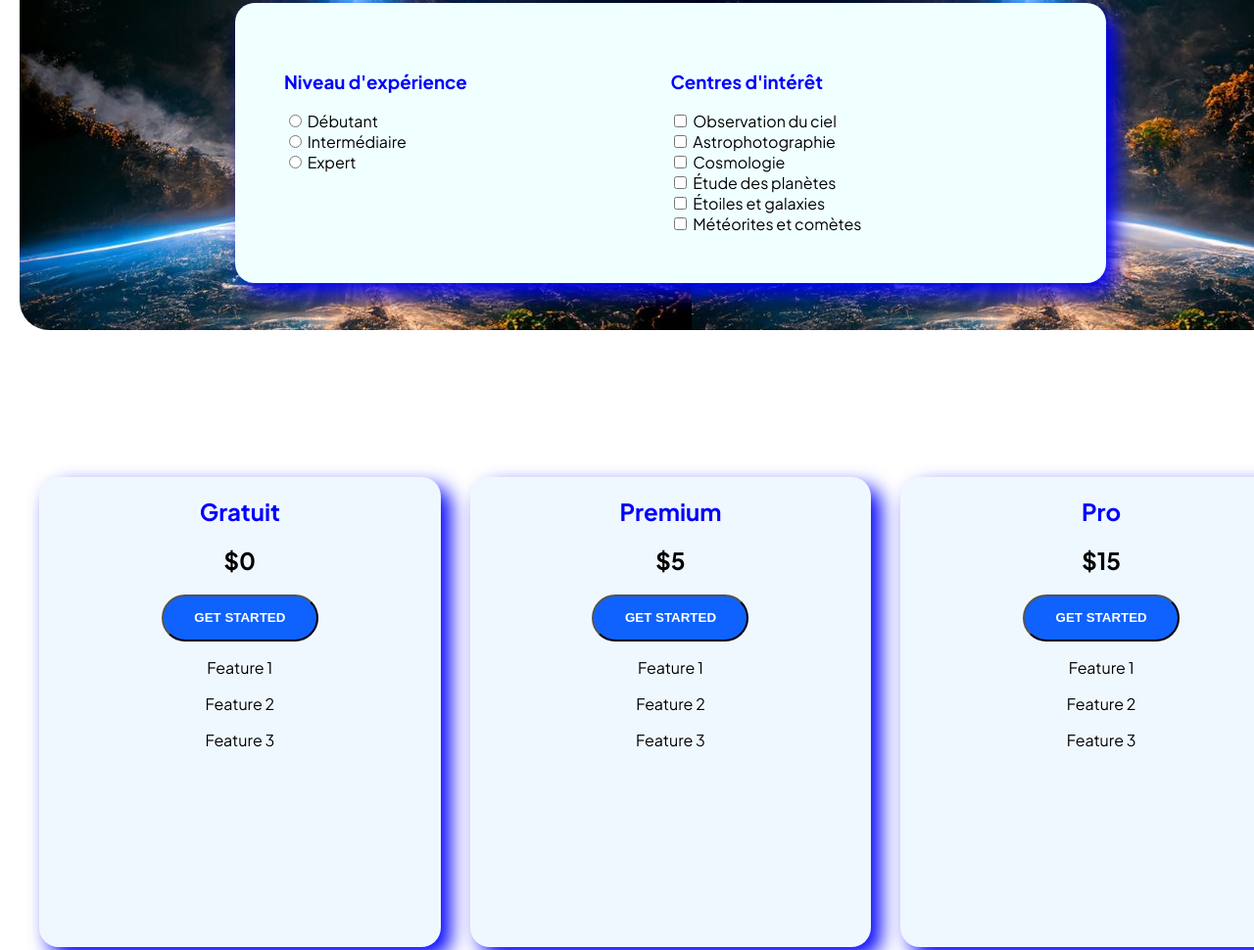
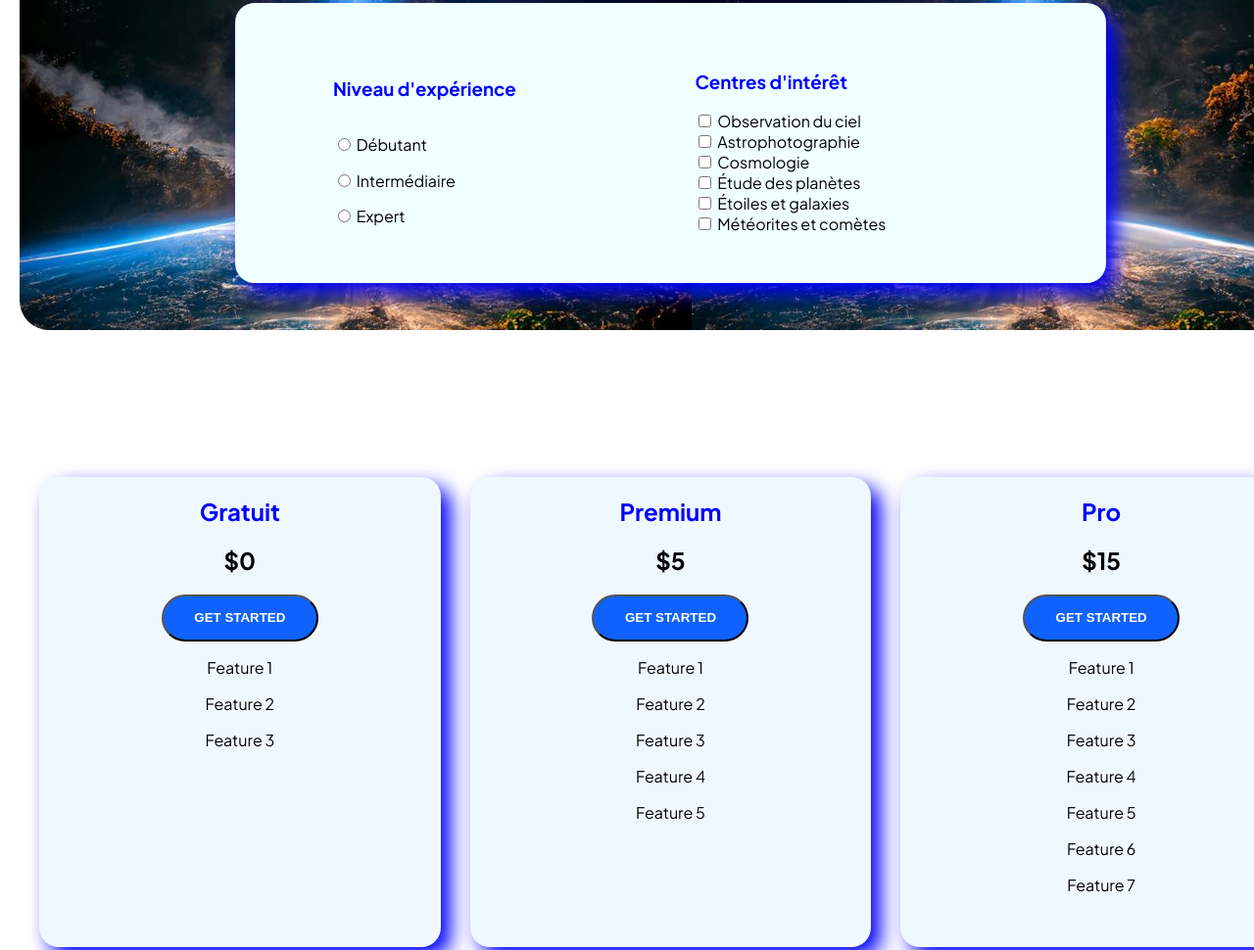
Before and after one commit to zakaryahari/CosmicExplore, a plain HTML site: page pages/inscription.html in a window 1280 px wide. Shown: the part 550-1520 px from the top of the page at 98% size. Drawn offline with Linux system fonts and the light colour scheme.

Commit message:
L'ajoute des options d’abonnement html et css pour descktop

```diff
--- a/pages/inscription.html
+++ b/pages/inscription.html
@@ -61,39 +61,54 @@
                     <div class="Oussama-Centres">
                             <div>
                                 <h3>Niveau d'expérience</h3>
+                            </div>
+
+                            <div>
                                 <input type="radio" name="Oussama-choix01" id="Oussama-choix01">
                                 <label for="Oussama-choix01">Débutant</label>
-                            <br>
+                            </div>
+                            <div>
                                 <input type="radio" name="Oussama-choix02" id="Oussama-choix01">
                                 <label for="Oussama-choix01">Intermédiaire</label>
-                            <br>
+                            </div>
+
+                            <div>
                                 <input type="radio" name="Oussama-choix03" id="Oussama-choix03">
                                 <label for="Oussama-choix03">Expert</label>
                             </div>
+
+
 
                     </div>
                     <div class="Oussama-Niveau">
                         <div>
                             <h3>Centres d'intérêt</h3>
+                        </div>
+
+                        <div>
                             <input type="checkbox" id="Oussama-choix1" >
                             <label for="Oussama-choix1">Observation du ciel</label>
-                        <BR>
+                        </div>
+                        <div>
                             <input type="checkbox" id="Oussama-choix2" >
                             <label for="Oussama-choix2">Astrophotographie</label>
-                        <BR>
+                        </div>
+                        <div>
                             <input type="checkbox" id="Oussama-choix3" >
                             <label for="Oussama-choix3">Cosmologie</label>
-                        <BR>
+                        </div>
+                        <div>
                             <input type="checkbox" id="Oussama-choix4" >
                             <label for="Oussama-choix4">Étude des planètes</label>
-                        <BR>
+                        </div>
+                        <div>
                             <input type="checkbox" id="Oussama-choix5" >
                             <label for="Oussama-choix5">Étoiles et galaxies</label>
-                        <BR>
+                        </div>
+                        <div>
                             <input type="checkbox" id="Oussama-choix6" >
                             <label for="Oussama-choix6">Météorites et comètes</label>
                         </div>
-
                     </div>
                 </div>
             </div>
@@ -107,6 +122,7 @@
                     <P>Feature 1</P>
                     <P>Feature 2</P>
                     <P>Feature 3</P>
+
                 </div>
                 <div class="Oussama-abonnement2" >
                     <h2>Premium</h2>
@@ -117,6 +133,8 @@
                     <P>Feature 1</P>
                     <P>Feature 2</P>
                     <P>Feature 3</P>
+                    <P>Feature 4</P>
+                    <P>Feature 5</P>
                 </div>
                 <div class="Oussama-abonnement3" >
                     <h2>Pro</h2>
@@ -127,8 +145,12 @@
                     <P>Feature 1</P>
                     <P>Feature 2</P>
                     <P>Feature 3</P>
+                    <P>Feature 4</P>
+                    <P>Feature 5</P>
+                    <P>Feature 6</P>
+                    <P>Feature 7</P>
+
                 </div>
-
             </div>
         </section>
 
--- a/style.css
+++ b/style.css
@@ -242,8 +242,7 @@ button.Sidebar{
     padding: 20px;
 }
 .Oussama-experience{
-
-    padding: 50px;
+    padding: 50px 50px 50px 100px;
     margin: 50px 200px;
     border-radius: 20px;
     background-color: azure;
@@ -252,8 +251,17 @@ button.Sidebar{
     justify-content: center;
     box-shadow: 10px 10px 20px  blue ;
 }
+
 .Oussama-Centres{
-    justify-content: space-between;
+    display: flex;
+    flex-direction: column;
+    justify-content: space-around;
+}
+.Oussama-Niveau{
+    display: flex;
+    flex-direction: column;
+    justify-content: space-around;
+
 }
 .Oussama-Centres h3 , .Oussama-Niveau h3{
     color: blue;
@@ -273,7 +281,6 @@ input{
     align-items: center;
     gap: 30px;
     padding: 20px;
-
 }
 .Oussama-abonnement1{
     justify-items: center;
```
Lines whose indentation alone changed are shown as unchanged.
